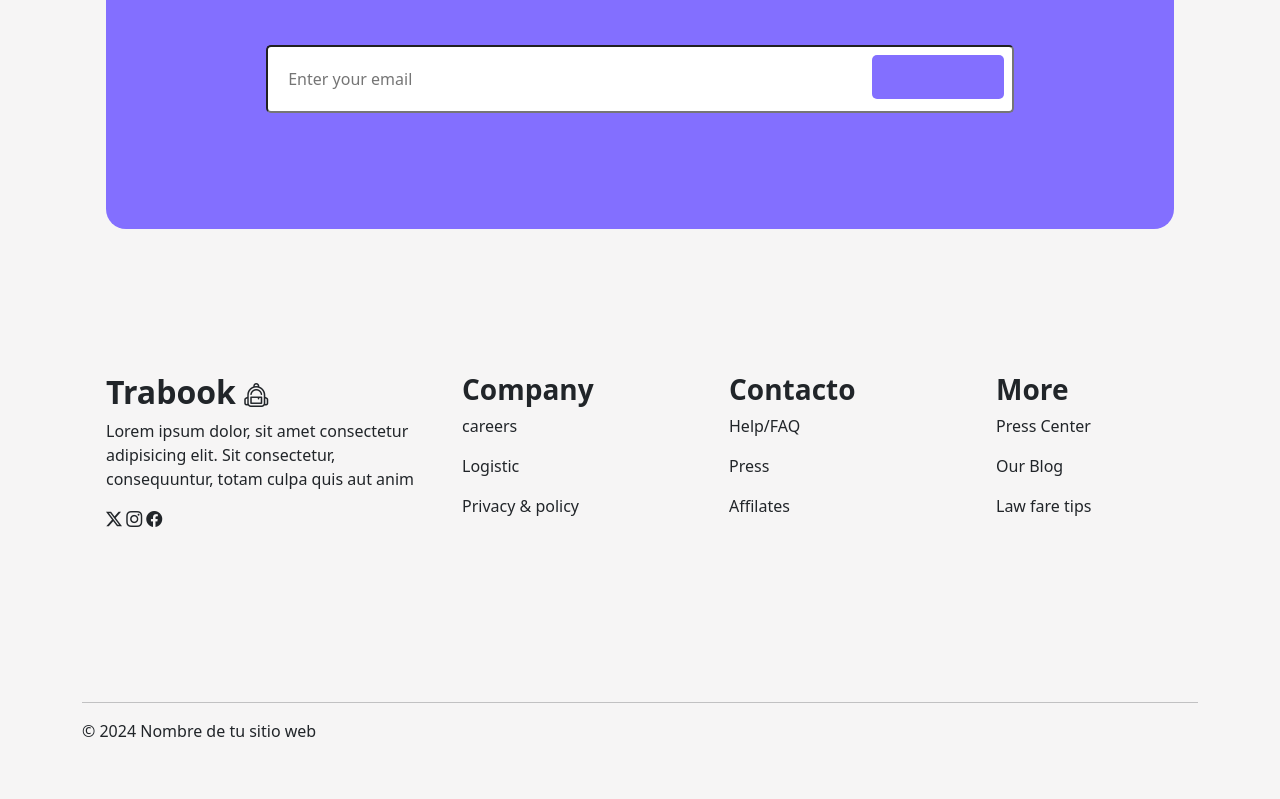
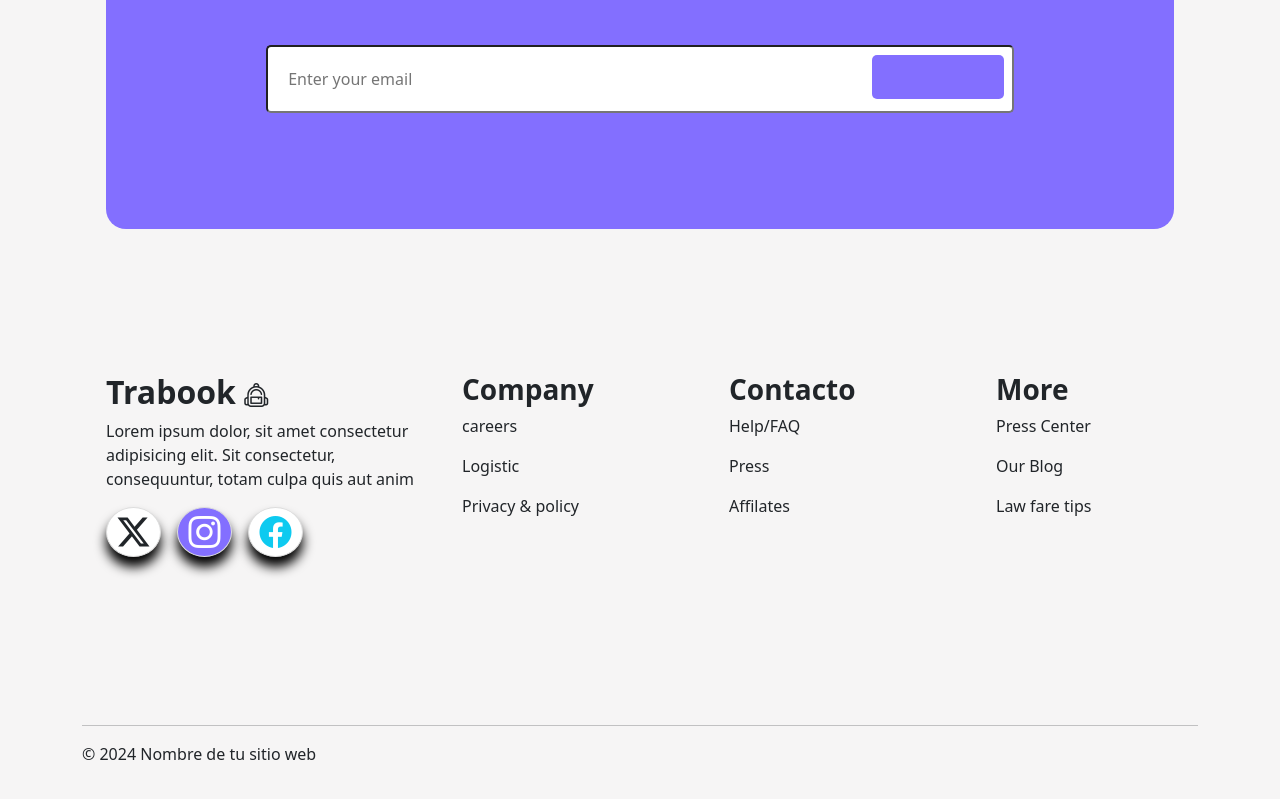
Before and after one commit to torco34/peaku-templete-first, a plain HTML site: page index.html in a window 1280 px wide. Shown: the part 6251-7050 px from the top of the page. Drawn offline with nearby package versions, Linux system fonts and the light colour scheme.

Commit message:
arreglo redes sociales

```diff
--- a/css/styles.css
+++ b/css/styles.css
@@ -198,3 +198,11 @@ footer {
   width: 18rem;
   background-color: #f6f5f5;
 }
+.bg{
+  background-color: var(--purple);
+  width: 55px;
+  height: 32%;
+  text-align: center;
+    border: 1px solid #ddd;
+  box-shadow: 0px 10px 12px rgba(0, 0, 0.2);
+}
--- a/index.html
+++ b/index.html
@@ -661,10 +661,17 @@
                   Lorem ipsum dolor, sit amet consectetur adipisicing elit. Sit
                   consectetur, consequuntur, totam culpa quis aut anim
                 </p>
-                <div>
-                  <i class="bi bi-twitter-x"></i>
-                  <i class="bi bi-instagram"></i>
-                  <i class="bi bi-facebook"></i>
+                <div class="d-flex gap-3">
+                  <div class="fs-2 bg-white bg  rounded-circle">
+                    <i class="bi bi-twitter-x"></i>
+                  </div>
+                  <div class=" fs-2 text-white bg rounded-circle">
+                    <i class="bi bi-instagram "></i>
+                  </div>
+
+                  <div class="fs-2 bg-white bg rounded-circle  text-info">
+                    <i class="bi bi-facebook"></i>
+                  </div>
                 </div>
               </div>
               <div class="col-md-3 col-sm-3 mb-5 mt-5">
```
